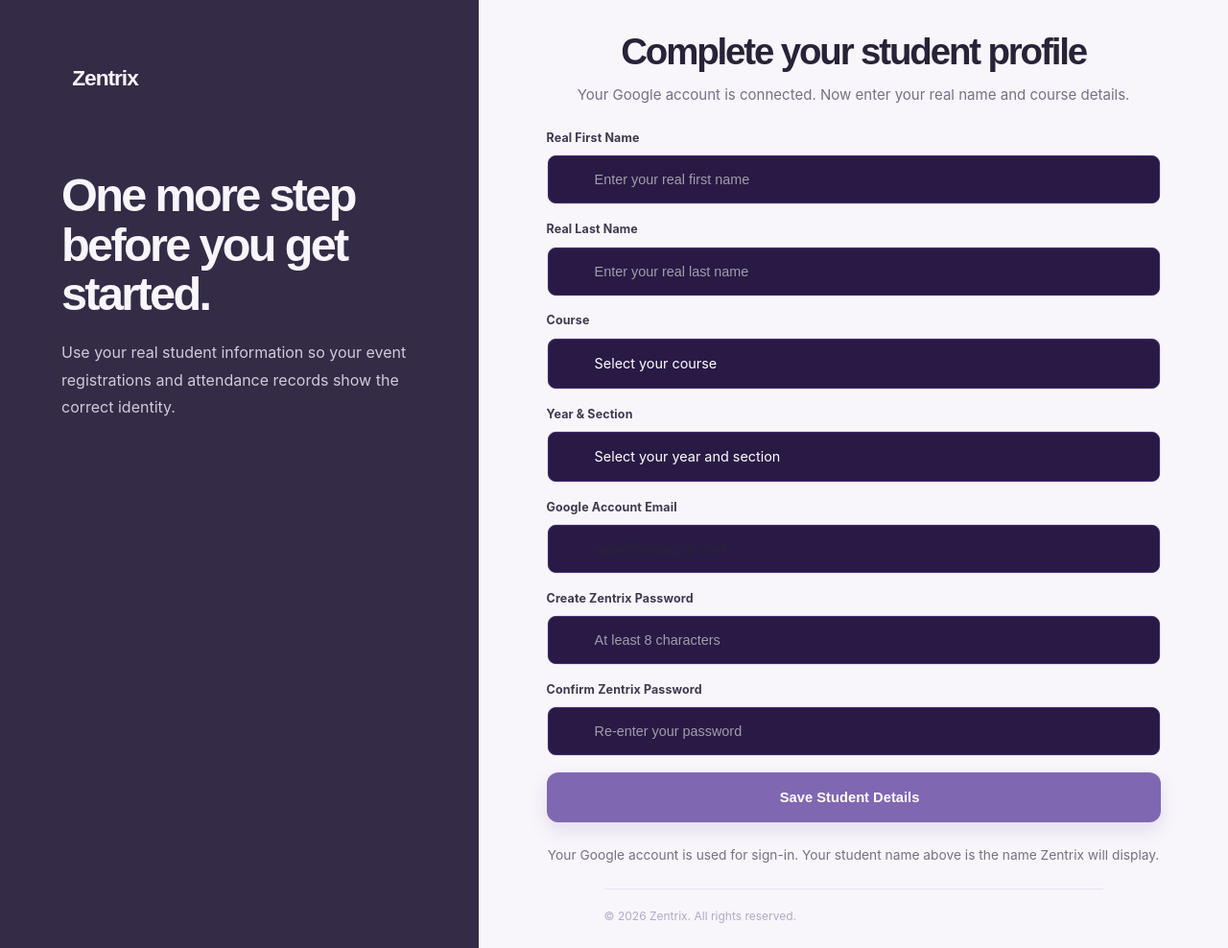
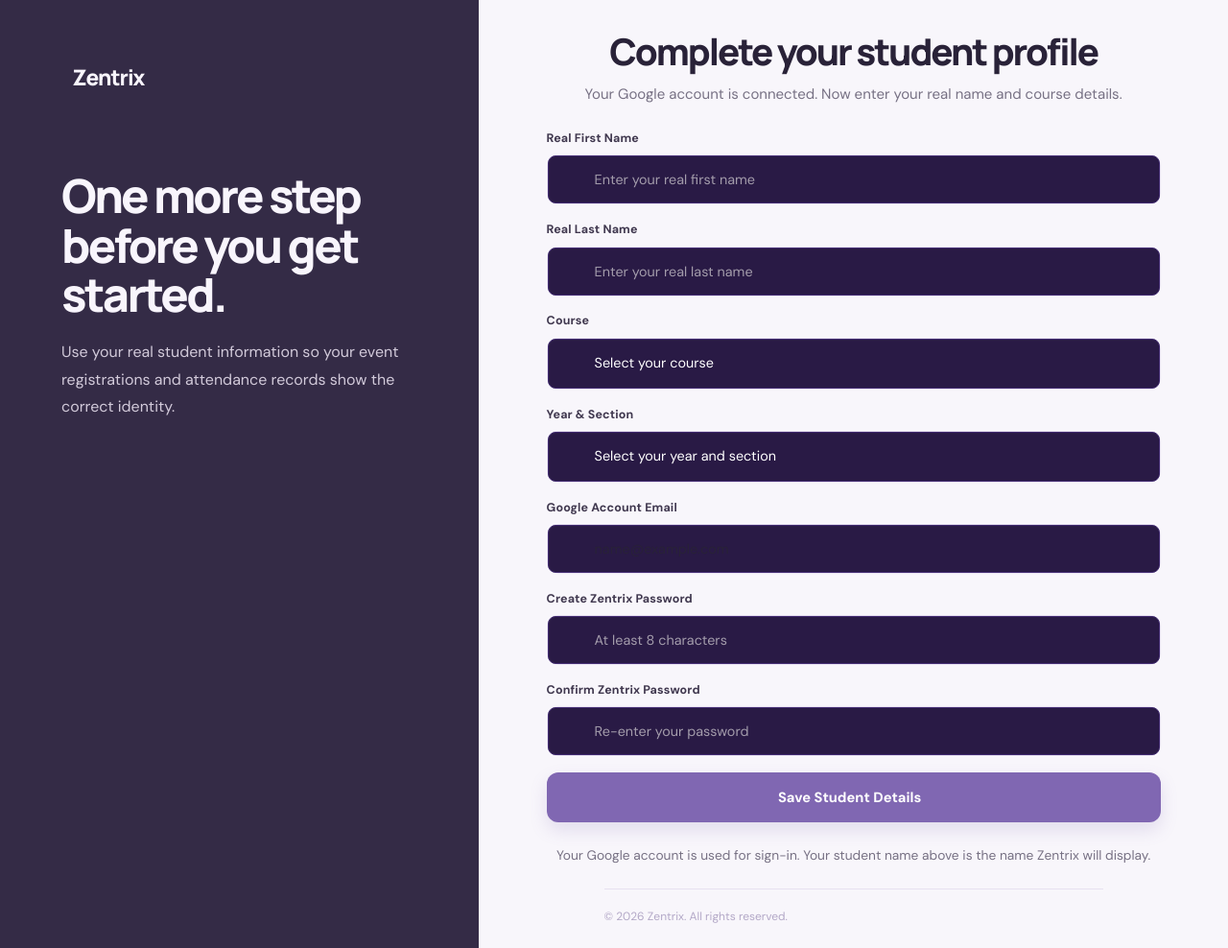
Before and after one commit to Barrato14/test-systeml, a PHP site: page /complete-google-profile.php in a window 1280 px wide. Shown: the whole page at 96% size. Run offline with PHP 8.4, Linux system fonts and the light colour scheme; the visitor is signed in with stand-in values (Sample User, id 1); data that the repository does not hold is empty.

Commit message:
Apply lavender typography to Google profile completion

```diff
--- a/complete-google-profile.php
+++ b/complete-google-profile.php
@@ -131,7 +131,7 @@ $displayEmail = $profile['email'] ?? $email;
     <meta charset="UTF-8">
     <meta name="viewport" content="width=device-width, initial-scale=1.0">
     <title>Complete Student Profile - Zentrix</title>
-    <link rel="stylesheet" href="css/style.css">
+    <link rel="preconnect" href="https://fonts.googleapis.com"><link rel="preconnect" href="https://fonts.gstatic.com" crossorigin><link href="https://fonts.googleapis.com/css2?family=DM+Sans:wght@400;500;600;700&family=Manrope:wght@400;500;600;700;800&display=swap" rel="stylesheet"><link rel="stylesheet" href="css/style.css"><meta name="theme-color" content="#F8F6FB">
     <link rel="manifest" href="/manifest.json">
     <meta name="theme-color" content="#0B1020">
 </head>
```
